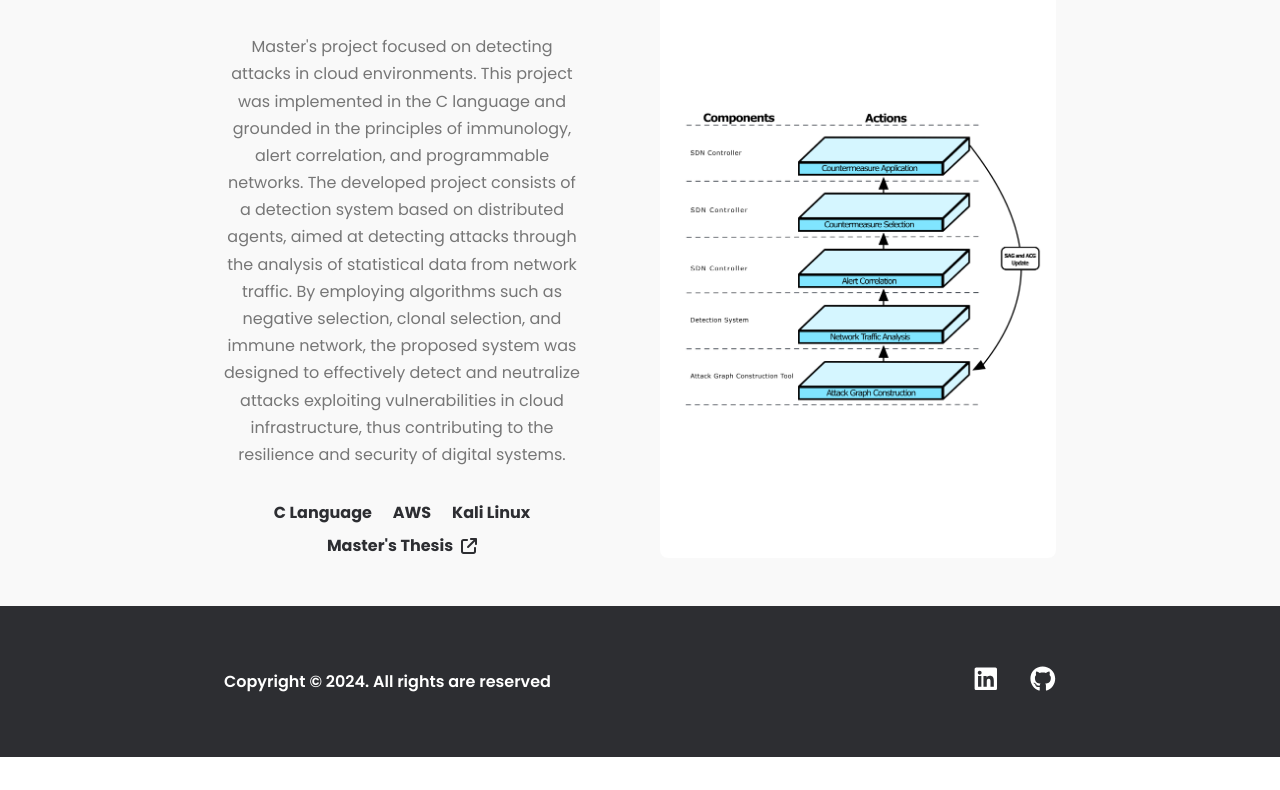
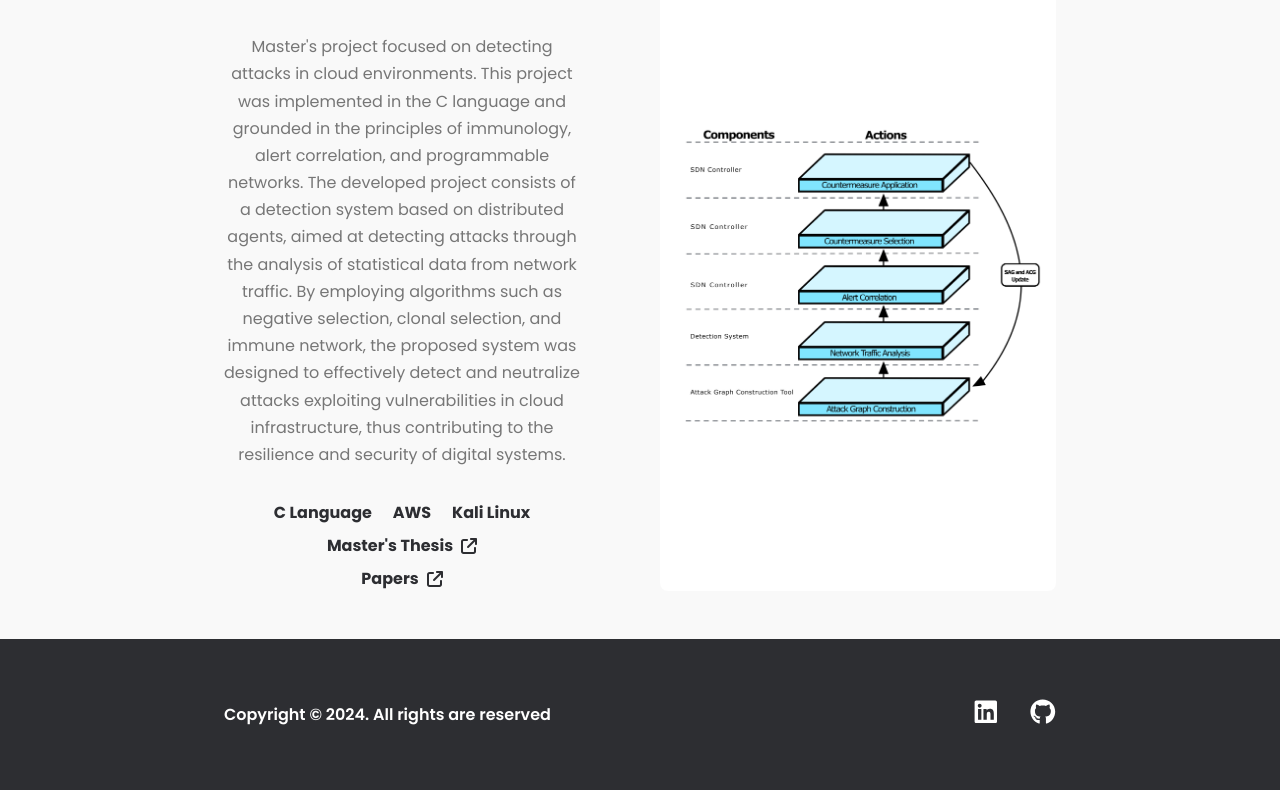
Before and after one commit to rvmelo/my-portfolio, a React (Vite) app: page / in a window 1280 px wide. Shown: the part 4356-5146 px from the top of the page. Before the commit the page ends 5113 px from the top, so only its background shows below. Built offline with nearby package versions, Linux system fonts and the light colour scheme.

Commit message:
feat: add papers link

```diff
--- a/src/locale/english.json
+++ b/src/locale/english.json
@@ -18,7 +18,8 @@
     "ProjectDescription": "Social network based on the Black Mirror series, where it's possible to find and rate nearby Instagram profiles.",
     "MasterProjectDescription": "Master's project focused on detecting attacks in cloud environments. This project was implemented in the C language and grounded in the principles of immunology, alert correlation, and programmable networks. The developed project consists of a detection system based on distributed agents, aimed at detecting attacks through the analysis of statistical data from network traffic. By employing algorithms such as negative selection, clonal selection, and immune network, the proposed system was designed to effectively detect and neutralize attacks exploiting vulnerabilities in cloud infrastructure, thus contributing to the resilience and security of digital systems.",
     "CLanguage": "C Language",
-    "MasterThesis": "Master's Thesis"
+    "MasterThesis": "Master's Thesis",
+    "Papers": "Papers"
 
   }
 }
--- a/src/locale/portuguese.json
+++ b/src/locale/portuguese.json
@@ -17,8 +17,9 @@
     "ProjectTitle": "Finder - Find Insta Profiles",
     "ProjectDescription": "Rede social baseada na séria black mirror, onde é possível encontrar e avaliar perfis de instagram nas proximidades.",
     "MasterProjectDescription": "Projeto de mestrado com foco na detecção de ataques no ambiente da nuvem. Esse projeto foi implementado na linguagem C e embasado nos princípios de imunologia, correlação de alertas e redes programáveis. O Projeto desenvolvido consiste em um sistema de detecção baseado em agentes distribuídos, com a finalidade de detectar ataques por meio da analise de dados estatísticos do tráfego de rede. Empregando algoritmos como seleção negativa, seleção clonal e rede imune, o sistema proposto foi concebido para detectar e neutralizar eficazmente ataques que explorem vulnerabilidades na infraestrutura da nuvem, contribuindo assim para a robustez e segurança dos sistemas digitais.",
-    "CLanguage": "Linaguagem C",
-    "MasterThesis": "Dissertação de Mestrado"
+    "CLanguage": "Linguagem C",
+    "MasterThesis": "Dissertação de Mestrado",
+    "Papers": "Artigos"
 
   }
 }
--- a/src/pages/home/portfolio/index.tsx
+++ b/src/pages/home/portfolio/index.tsx
@@ -66,6 +66,16 @@ export const Portfolio: React.FC = () => {
               </a>
               <FontAwesomeIcon icon={faArrowUpRightFromSquare} />
             </LinkContainer>
+            <LinkContainer>
+              <a
+                href="https://linktr.ee/rvtheone"
+                target="_blank"
+                rel="noreferrer"
+              >
+                {t('Papers')}
+              </a>
+              <FontAwesomeIcon icon={faArrowUpRightFromSquare} />
+            </LinkContainer>
           </ProjectInfo>
           <img src={masterProject} alt="detection-system" />
         </ProjectContainer>
```
